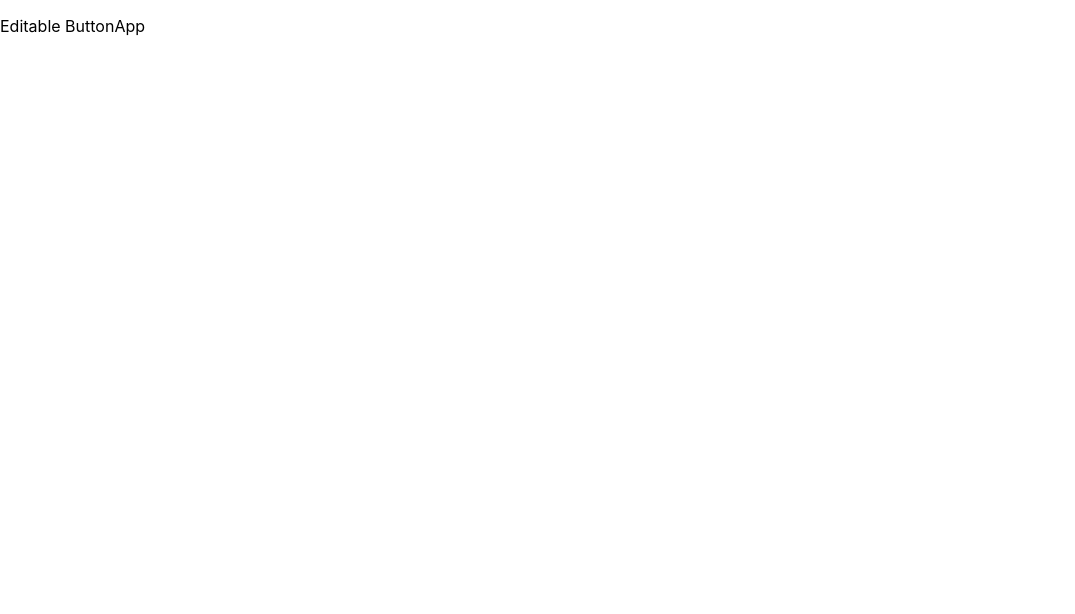
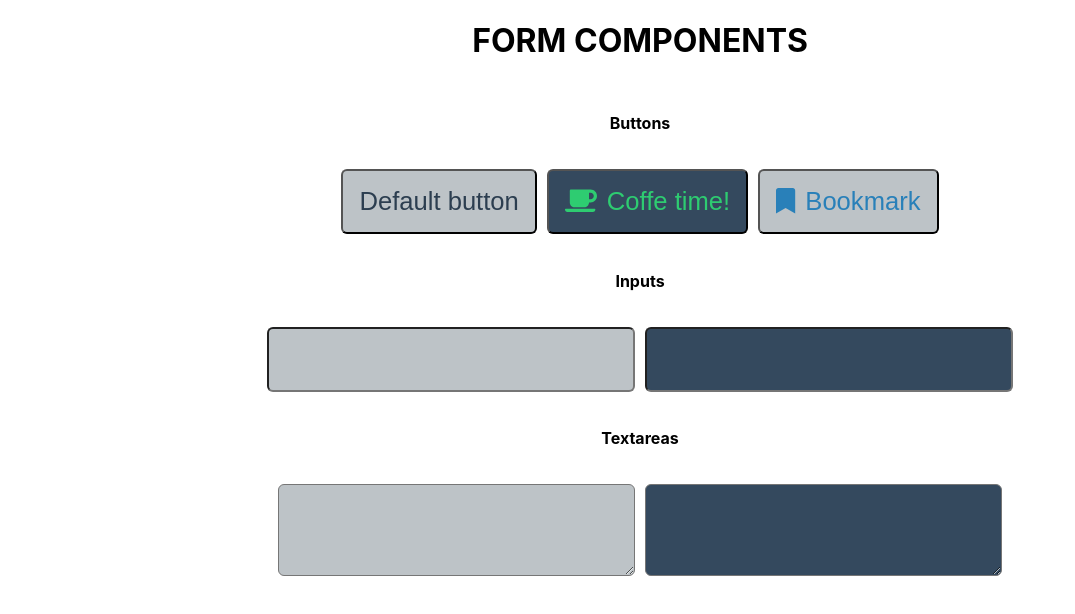
Before and after one commit to MJanowskiDev/SR_W3_T1-editableBtn, a React (Create React App) app: page / in a window 1280 px wide. Shown: the top 614 px of the page, without its empty margins (0-1075 px from the left). Built offline with nearby package versions, Linux system fonts and the light colour scheme.

Commit message:
Created customizable Button, Input, Textarea components.

```diff
--- a/package.json
+++ b/package.json
@@ -3,6 +3,9 @@
   "version": "0.1.0",
   "private": true,
   "dependencies": {
+    "@fortawesome/fontawesome-svg-core": "^1.2.36",
+    "@fortawesome/free-solid-svg-icons": "^5.15.4",
+    "@fortawesome/react-fontawesome": "^0.1.15",
     "@testing-library/jest-dom": "^5.11.4",
     "@testing-library/react": "^11.1.0",
     "@testing-library/user-event": "^12.1.10",
--- a/src/App.css
+++ b/src/App.css
@@ -0,0 +1,7 @@
+.app {
+	display: flex;
+	justify-content: center;
+	align-items: center;
+	flex-direction: column;
+	gap: 10px;
+}
--- a/src/App.js
+++ b/src/App.js
@@ -1,12 +1,35 @@
-
 import './App.css';
+import Button from './components/Button';
+import { faBookmark, faCoffee } from '@fortawesome/free-solid-svg-icons';
+import Input from './components/Input';
+import Textarea from './components/Textarea';
 
 function App() {
-  return (
-    <div className="App">
-        <p>Editable ButtonApp</p>
-    </div>
-  );
+	return (
+		<div className="app">
+			<h1>FORM COMPONENTS</h1>
+			<h4>Buttons</h4>
+			<div>
+				<Button />
+				<Button icon={faCoffee} bgColor="wet-asphalt" color="emerald">
+					Coffe time!
+				</Button>
+				<Button icon={faBookmark} color="belize-hole">
+					Bookmark
+				</Button>
+			</div>
+			<h4>Inputs</h4>
+			<div>
+				<Input />
+				<Input color="emerald" bgColor="wet-asphalt" />
+			</div>
+			<h4>Textareas</h4>
+			<div>
+				<Textarea />
+				<Textarea color="emerald" bgColor="wet-asphalt" />
+			</div>
+		</div>
+	);
 }
 
 export default App;
--- /dev/null
+++ b/src/components/Button/Button.js
@@ -0,0 +1,35 @@
+import { FontAwesomeIcon } from '@fortawesome/react-fontawesome';
+import { getColorHex } from '../../utils/colors/getColor';
+
+const defaultProps = {
+	children: 'Default button',
+	color: 'midnight-blue',
+	bgColor: 'silver'
+};
+
+const Button = ({ icon, color, bgColor, children }) => {
+	const styles = {
+		button: {
+			padding: 16,
+			margin: 5,
+			borderRadius: 6,
+			color: getColorHex(color),
+			background: getColorHex(bgColor),
+			fontSize: '1.6rem'
+		},
+		icon: {
+			paddingRight: 10
+		}
+	};
+
+	return (
+		<button style={styles.button}>
+			{icon && <FontAwesomeIcon icon={icon} style={styles.icon} />}
+			{children}
+		</button>
+	);
+};
+
+Button.defaultProps = defaultProps;
+
+export default Button;
--- /dev/null
+++ b/src/components/Button/index.js
@@ -0,0 +1,2 @@
+
+export {default} from './Button';
--- /dev/null
+++ b/src/components/Input/Input.js
@@ -0,0 +1,22 @@
+import { getColorHex } from '../../utils/colors/getColor';
+
+const defaultProps = {
+	color: 'midnight-blue',
+	bgColor: 'silver'
+};
+
+const Input = ({ color, bgColor }) => {
+	const styles = {
+		padding: 16,
+		margin: 5,
+		borderRadius: 6,
+		color: getColorHex(color),
+		background: getColorHex(bgColor),
+		fontSize: '1.6rem'
+	};
+	return <input style={styles} />;
+};
+
+Input.defaultProps = defaultProps;
+
+export default Input;
--- /dev/null
+++ b/src/components/Input/index.js
@@ -0,0 +1 @@
+export { default } from './Input.js';
--- /dev/null
+++ b/src/components/Textarea/Texarea.js
@@ -0,0 +1,22 @@
+import { getColorHex } from '../../utils/colors/getColor';
+
+const defaultProps = {
+	color: 'midnight-blue',
+	bgColor: 'silver'
+};
+
+const Textarea = ({ color, bgColor }) => {
+	const styles = {
+		padding: 16,
+		margin: 5,
+		borderRadius: 6,
+		color: getColorHex(color),
+		background: getColorHex(bgColor),
+		fontSize: '1.6rem'
+	};
+	return <textarea style={styles} />;
+};
+
+Textarea.defaultProps = defaultProps;
+
+export default Textarea;
--- /dev/null
+++ b/src/components/Textarea/index.js
@@ -0,0 +1 @@
+export { default } from './Texarea';
--- /dev/null
+++ b/src/utils/colors/colors.json
@@ -0,0 +1,82 @@
+[
+	{
+		"name": "TURQUOISE",
+		"hex": "#1abc9c"
+	},
+	{
+		"name": "EMERALD",
+		"hex": "#2ecc71"
+	},
+	{
+		"name": "PETER-RIVER",
+		"hex": "#3498db"
+	},
+	{
+		"name": "AMETHYST",
+		"hex": "#9b59b6"
+	},
+	{
+		"name": "WET-ASPHALT",
+		"hex": "#34495e"
+	},
+	{
+		"name": "GREEN-SEA",
+		"hex": "#16a085"
+	},
+	{
+		"name": "NEPHRITIS",
+		"hex": "#27ae60"
+	},
+	{
+		"name": "BELIZE-HOLE",
+		"hex": "#2980b9"
+	},
+	{
+		"name": "WISTERIA",
+		"hex": "#8e44ad"
+	},
+	{
+		"name": "MIDNIGHT-BLUE",
+		"hex": "#2c3e50"
+	},
+	{
+		"name": "SUN-FLOWER",
+		"hex": "#f1c40f"
+	},
+	{
+		"name": "CARROT",
+		"hex": "#e67e22"
+	},
+	{
+		"name": "ALIZARIN",
+		"hex": "#e74c3c"
+	},
+	{
+		"name": "CLOUDS",
+		"hex": "#ecf0f1"
+	},
+	{
+		"name": "CONCRETE",
+		"hex": "#95a5a6"
+	},
+	{
+		"name": "ORANGE",
+		"hex": "#f39c12"
+	},
+	{
+		"name": "PUMPKIN",
+		"hex": "#d35400"
+	},
+	{
+		"name": "POMEGRANATE",
+		"hex": "#c0392b"
+	},
+	{
+		"name": "SILVER",
+		"hex": "#bdc3c7"
+	},
+	{
+		"name": "ASBESTOS",
+		"hex": "#7f8c8d"
+	}
+]
--- /dev/null
+++ b/src/utils/colors/getColor.js
@@ -0,0 +1,6 @@
+import colors from './colors.json';
+
+export const getColorHex = (colorName, defaultColor = 'initial') => {
+	const findRes = colorName && colors.find((colorItem) => colorItem.name.toUpperCase() === colorName.toUpperCase());
+	return findRes ? findRes.hex : defaultColor;
+};
```
Also changed, not shown: 1 other file (tests, documents, lock files or other folders).
